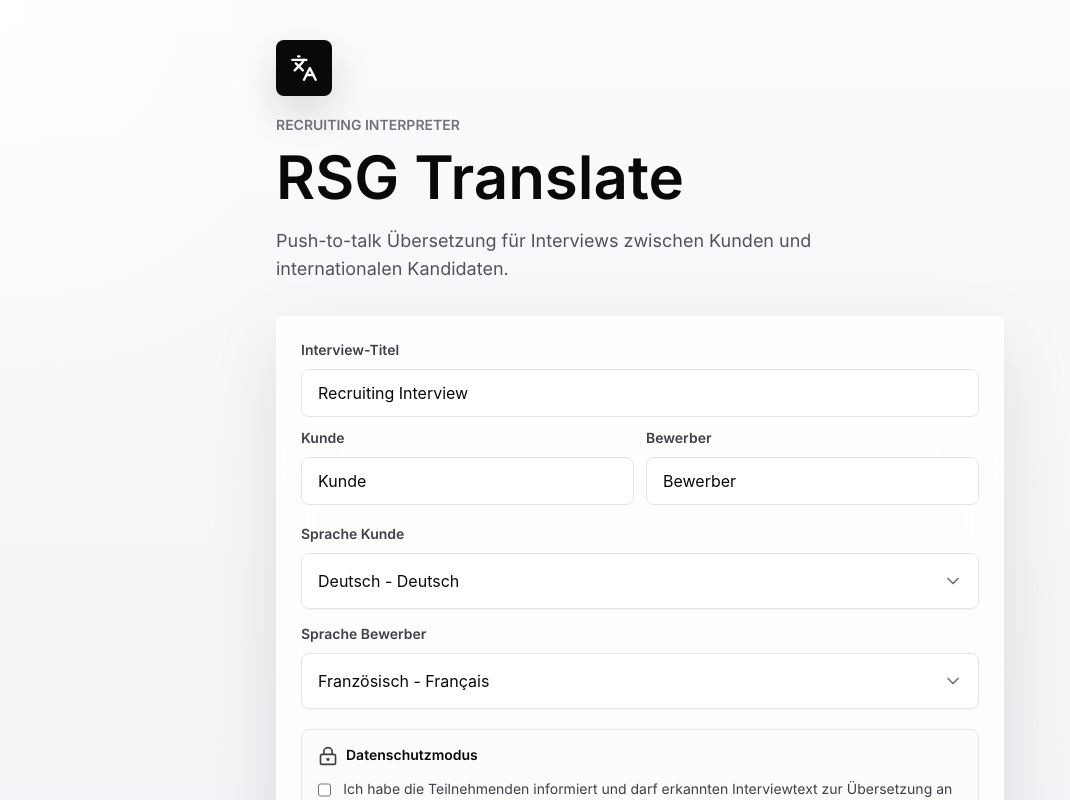
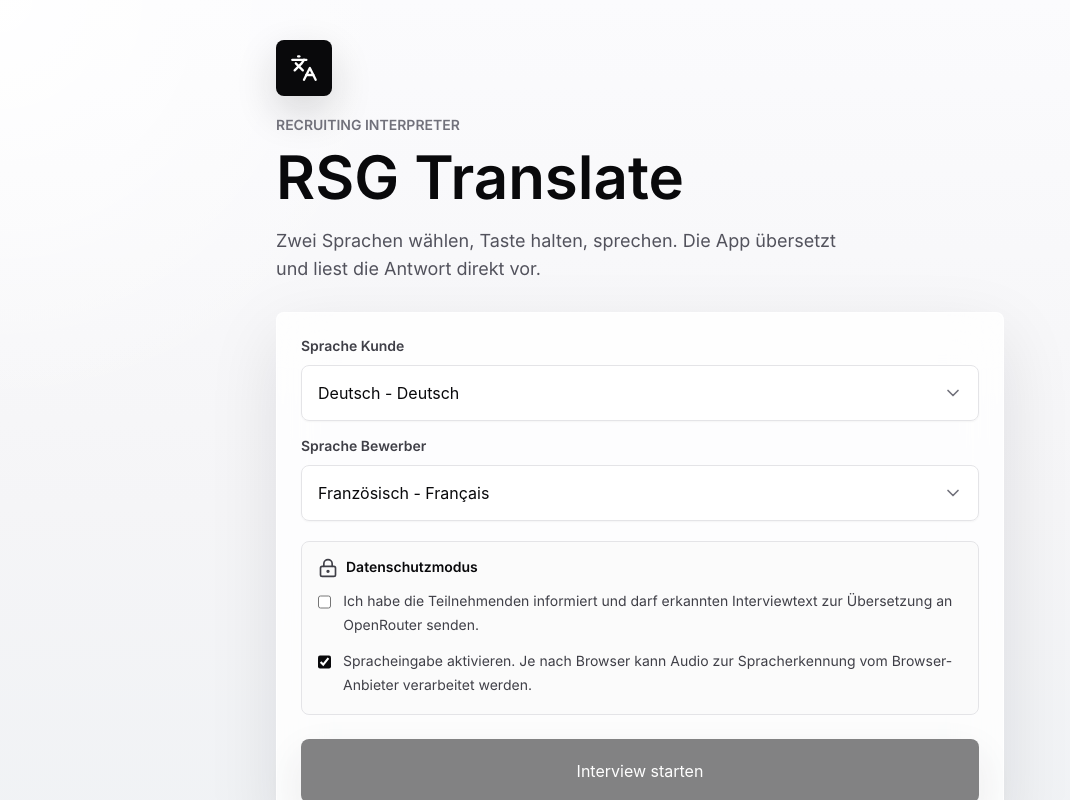
Before and after one commit to Ricdog87/RSG_Translater, a Next.js app: page / in a window 1280 px wide. Shown: the top 800 px of the page, without its empty margins (0-1070 px from the left). Built offline with nearby package versions, Linux system fonts and the light colour scheme.

Commit message:
Simplify live translation flow

```diff
--- a/app/page.tsx
+++ b/app/page.tsx
@@ -2,6 +2,7 @@
 
 import { useRef, useState } from "react";
 import {
+  ChevronDown,
   Download,
   FileText,
   Keyboard,
@@ -46,7 +47,7 @@
   const [status, setStatus] = useState("Bereit für das Interview.");
   const [error, setError] = useState<string | null>(null);
   const [translationConsent, setTranslationConsent] = useState(false);
-  const [speechConsent, setSpeechConsent] = useState(false);
+  const [speechConsent, setSpeechConsent] = useState(true);
   const [transcriptView, setTranscriptView] = useState<TranscriptView>("translated");
   const [interviewTitle, setInterviewTitle] = useState("Recruiting Interview");
   const [customerName, setCustomerName] = useState("Kunde");
@@ -133,7 +134,7 @@
 
       recognition.start();
       setActiveSpeaker(speaker);
-      setStatus(`${speakerLabel(speaker)} spricht...`);
+      setStatus(`${speakerLabel(speaker)} spricht. Nach dem Loslassen wird sofort übersetzt.`);
     } catch (caughtError) {
       const message = caughtError instanceof Error ? caughtError.message : "Mikrofonzugriff ist nicht verfügbar.";
       setError(message);
@@ -194,7 +195,7 @@
 
     isSubmittingRef.current = true;
     setProcessingSpeaker(speaker);
-    setStatus("Übersetze mit OpenRouter und spiele Audio ab...");
+    setStatus("Übersetze und spiele die Antwort vor...");
 
     try {
       const response = await fetch("/api/interview-turn", {
@@ -326,47 +327,18 @@
     return (
       <main className="mx-auto flex min-h-screen w-full max-w-md flex-col px-4 py-5 sm:max-w-3xl sm:px-5 sm:py-10">
         <section className="flex flex-1 flex-col justify-center">
-          <div className="mb-8">
+          <div className="mb-7">
             <div className="mb-5 flex size-14 items-center justify-center rounded-lg bg-zinc-950 text-white shadow-[0_16px_40px_rgba(24,24,27,0.16)]">
               <Languages className="size-7" aria-hidden="true" />
             </div>
             <p className="mb-3 text-sm font-semibold uppercase text-zinc-500">Recruiting Interpreter</p>
             <h1 className="text-4xl font-semibold leading-none text-zinc-950 sm:text-6xl">RSG Translate</h1>
             <p className="mt-4 max-w-xl text-base leading-7 text-zinc-600 sm:mt-5 sm:text-lg">
-              Push-to-talk Übersetzung für Interviews zwischen Kunden und internationalen Kandidaten.
+              Zwei Sprachen wählen, Taste halten, sprechen. Die App übersetzt und liest die Antwort direkt vor.
             </p>
           </div>
 
           <div className="print-surface rounded-lg border border-white/80 bg-white/80 p-4 shadow-[0_24px_70px_rgba(24,24,27,0.10)] backdrop-blur-xl sm:p-6">
-            <div className="mb-5 grid gap-3">
-              <label className="block">
-                <span className="mb-2 block text-sm font-semibold text-zinc-700">Interview-Titel</span>
-                <input
-                  value={interviewTitle}
-                  onChange={(event) => setInterviewTitle(event.target.value)}
-                  className="h-12 w-full rounded-lg border border-zinc-200 bg-white/90 px-4 text-base font-semibold text-zinc-950 outline-none transition focus:border-zinc-400 focus:ring-4 focus:ring-zinc-900/10"
-                />
-              </label>
-              <div className="grid gap-3 sm:grid-cols-2">
-                <label className="block">
-                  <span className="mb-2 block text-sm font-semibold text-zinc-700">Kunde</span>
-                  <input
-                    value={customerName}
-                    onChange={(event) => setCustomerName(event.target.value)}
-                    className="h-12 w-full rounded-lg border border-zinc-200 bg-white/90 px-4 text-base font-semibold text-zinc-950 outline-none transition focus:border-zinc-400 focus:ring-4 focus:ring-zinc-900/10"
-                  />
-                </label>
-                <label className="block">
-                  <span className="mb-2 block text-sm font-semibold text-zinc-700">Bewerber</span>
-                  <input
-                    value={candidateName}
-                    onChange={(event) => setCandidateName(event.target.value)}
-                    className="h-12 w-full rounded-lg border border-zinc-200 bg-white/90 px-4 text-base font-semibold text-zinc-950 outline-none transition focus:border-zinc-400 focus:ring-4 focus:ring-zinc-900/10"
-                  />
-                </label>
-              </div>
-            </div>
-
             <div className="grid gap-3 sm:gap-4">
               <LanguagePicker id="language-a" label="Sprache Kunde" value={languageA} onChange={setLanguageA} />
               <LanguagePicker id="language-b" label="Sprache Bewerber" value={languageB} onChange={setLanguageB} />
@@ -414,8 +386,8 @@
           <div className="mt-5 flex items-start gap-3 rounded-lg border border-blue-200/70 bg-blue-50/70 p-4 text-sm leading-6 text-zinc-700">
             <ShieldCheck className="mt-0.5 size-5 shrink-0" aria-hidden="true" />
             <p>
-              Standardmäßig wird kein Audio an den App-Server gesendet und es wird nichts gespeichert. Für DSGVO-Tests am saubersten:
-              manuelle Texteingabe nutzen oder einen geprüften EU-STT-Anbieter anbinden.
+              Es wird kein Audio an den App-Server gesendet und es wird nichts gespeichert. Zur Übersetzung wird nur erkannter oder
+              eingegebener Text übertragen.
             </p>
           </div>
         </section>
@@ -443,11 +415,20 @@
         </button>
       </header>
 
+      <section className="no-print mb-3 rounded-lg border border-zinc-200 bg-white/85 p-4 shadow-[0_10px_28px_rgba(24,24,27,0.06)] backdrop-blur-xl">
+        <p className="text-xs font-semibold uppercase text-zinc-400">Live-Modus</p>
+        <h2 className="mt-1 text-xl font-semibold leading-tight text-zinc-950">Taste gedrückt halten und direkt sprechen.</h2>
+        <p className="mt-2 text-sm leading-6 text-zinc-600">
+          Loslassen übersetzt den Beitrag in die andere Sprache und liest ihn automatisch vor.
+        </p>
+      </section>
+
       <section className="no-print grid gap-3 sm:grid-cols-2">
         <PushToTalkButton
           speaker="customer"
-          label="Kunde spricht"
-          hint={`Aufnehmen in ${getLanguageLabel(languageA)}`}
+          label={`${customerName} spricht`}
+          hint={`Hier in ${getLanguageLabel(languageA)} reinsprechen`}
+          languageLine={`${getLanguageLabel(languageA)} → ${getLanguageLabel(languageB)}`}
           active={activeSpeaker === "customer"}
           disabled={Boolean(activeSpeaker || processingSpeaker) || !speechConsent}
           onStart={startRecording}
@@ -455,8 +436,9 @@
         />
         <PushToTalkButton
           speaker="candidate"
-          label="Bewerber spricht"
-          hint={`Aufnehmen in ${getLanguageLabel(languageB)}`}
+          label={`${candidateName} spricht`}
+          hint={`Hier in ${getLanguageLabel(languageB)} reinsprechen`}
+          languageLine={`${getLanguageLabel(languageB)} → ${getLanguageLabel(languageA)}`}
           active={activeSpeaker === "candidate"}
           disabled={Boolean(activeSpeaker || processingSpeaker) || !speechConsent}
           onStart={startRecording}
@@ -464,13 +446,29 @@
         />
       </section>
 
-      <section className="no-print mt-4 grid gap-3 sm:grid-cols-2">
+      <section className="no-print mt-4 rounded-lg border border-white/80 bg-white/80 p-4 shadow-[0_12px_32px_rgba(24,24,27,0.07)] backdrop-blur-xl">
+        <div className="flex items-center gap-3">
+          {processingSpeaker ? <LoaderCircle className="size-5 animate-spin text-zinc-700" aria-hidden="true" /> : null}
+          <p className="text-sm font-semibold text-zinc-800">{status}</p>
+        </div>
+        {error ? <p className="mt-2 text-sm font-semibold text-rose-700">{error}</p> : null}
+        <p className="mt-2 text-xs leading-5 text-zinc-500">
+          Keine Speicherung im Backend. Zur Übersetzung wird nur der angezeigte Text gesendet, kein Audio und kein Verlauf.
+        </p>
+      </section>
+
+      <details className="no-print mt-4 rounded-lg border border-zinc-200 bg-white/80 p-4 shadow-[0_12px_32px_rgba(24,24,27,0.06)] backdrop-blur-xl">
+        <summary className="flex cursor-pointer list-none items-center justify-between gap-3 text-sm font-semibold text-zinc-950">
+          <span className="flex items-center gap-2">
+            <Keyboard className="size-5 text-zinc-500" aria-hidden="true" />
+            Texteingabe als Backup
+          </span>
+          <ChevronDown className="size-5 text-zinc-500" aria-hidden="true" />
+        </summary>
+        <div className="mt-4 grid gap-3 sm:grid-cols-2">
           {(["customer", "candidate"] as Speaker[]).map((speaker) => (
-          <div key={speaker} className="rounded-lg border border-white/80 bg-white/80 p-4 shadow-[0_12px_32px_rgba(24,24,27,0.07)] backdrop-blur-xl">
-            <div className="mb-3 flex items-center gap-2">
-              <Keyboard className="size-5 text-zinc-500" aria-hidden="true" />
-              <p className="text-sm font-semibold text-zinc-950">{speakerLabel(speaker)} Text</p>
-            </div>
+            <div key={speaker} className="rounded-lg border border-zinc-200 bg-white p-3">
+              <p className="mb-2 text-sm font-semibold text-zinc-950">{speakerLabel(speaker)} Text</p>
               <textarea
                 value={manualText[speaker]}
                 onChange={(event) =>
@@ -493,18 +491,8 @@
               </button>
             </div>
           ))}
-      </section>
-
-      <section className="no-print mt-4 rounded-lg border border-white/80 bg-white/80 p-4 shadow-[0_12px_32px_rgba(24,24,27,0.07)] backdrop-blur-xl">
-        <div className="flex items-center gap-3">
-          {processingSpeaker ? <LoaderCircle className="size-5 animate-spin text-zinc-700" aria-hidden="true" /> : null}
-          <p className="text-sm font-semibold text-zinc-800">{status}</p>
         </div>
-        {error ? <p className="mt-2 text-sm font-semibold text-rose-700">{error}</p> : null}
-        <p className="mt-2 text-xs leading-5 text-zinc-500">
-          Keine Speicherung im Backend. Zur Übersetzung wird nur der angezeigte Text gesendet, kein Audio und kein Verlauf.
-        </p>
-      </section>
+      </details>
 
       <section className="print-surface mt-5 rounded-lg border border-white/80 bg-white/80 p-4 shadow-[0_24px_70px_rgba(24,24,27,0.10)] backdrop-blur-xl sm:p-5">
         <div className="mb-4 flex flex-col gap-3 sm:flex-row sm:items-center sm:justify-between">
```
Also changed, not shown: components/PushToTalkButton.tsx (+7 -3 lines). Lines whose indentation alone changed are shown as unchanged.
